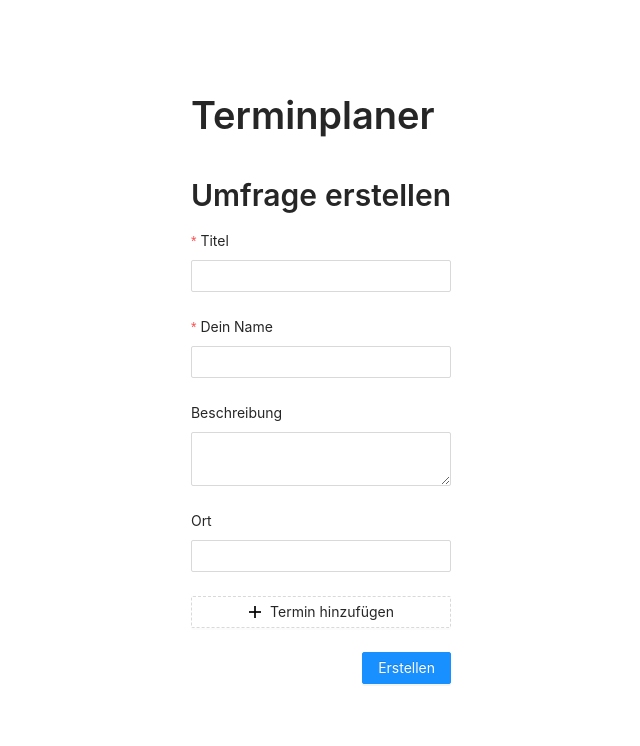
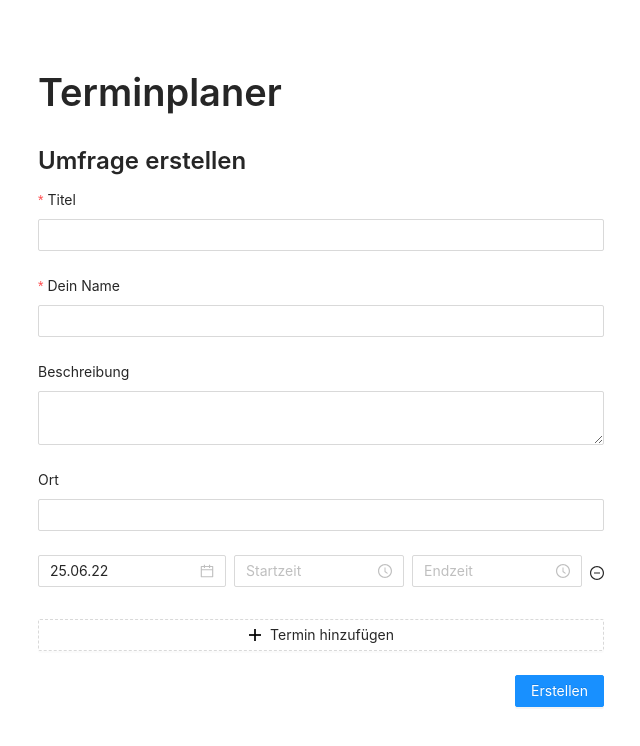
Before and after one commit to Lenium37/terminplaner, a Vue app: page / in a window 1280 px wide. Shown: the top 746 px of the page, without its empty margins (319-959 px from the left). Built offline with nearby package versions, Linux system fonts and the light colour scheme.

Commit message:
default entry and keep at least 1

```diff
--- a/src/views/CreateView.vue
+++ b/src/views/CreateView.vue
@@ -8,7 +8,7 @@
   >
 
      <a-typography-title>Terminplaner</a-typography-title>
-     <a-typography-title :level="2">Umfrage erstellen</a-typography-title>
+     <a-typography-title :level="3">Umfrage erstellen</a-typography-title>
 
      <a-form-item label="Titel" name="title"
           :rules="[{ required: true, message: 'Bitte einen Titel eingeben!' }]">
@@ -113,6 +113,15 @@ export default defineComponent({
 
   setup() {
     const formRef = ref<FormInstance>();
+
+
+    const defaultAppointment = (): Appointment[] => ([{
+      date: dayjs(),
+      time_start: null,
+      time_end: null,
+      id: Date.now()
+    }]);
+
     const createTerminplanerForm = reactive<{
           title: string,
           name: string,
@@ -124,12 +133,12 @@ export default defineComponent({
           name: '',
           description: '',
           place: '',
-          appointments: [],
+          appointments: defaultAppointment(),
     });
 
     const delAppointment = (item: Appointment) => {
       let index = createTerminplanerForm.appointments.indexOf(item);
-      if (index !== -1) {
+      if (index !== -1 && createTerminplanerForm.appointments.length > 1) {
         createTerminplanerForm.appointments.splice(index, 1);
       }
     };
```
